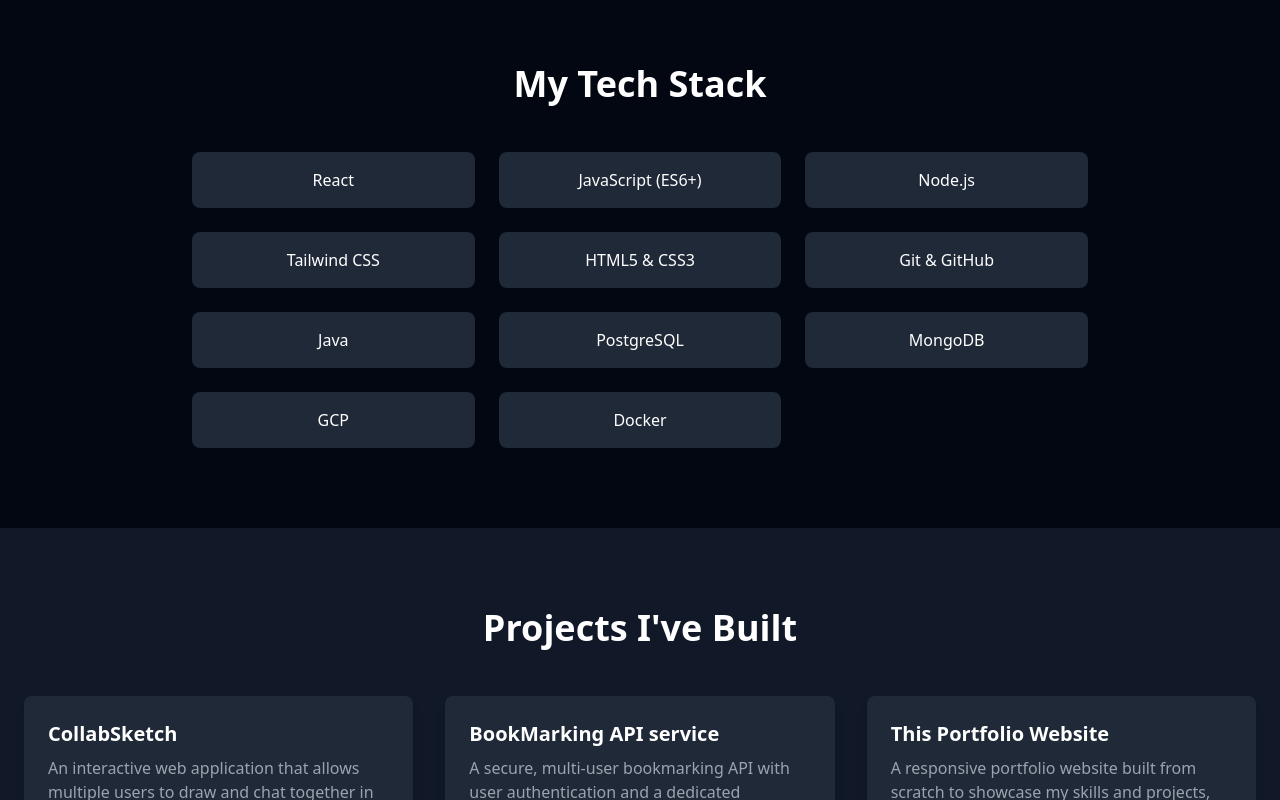
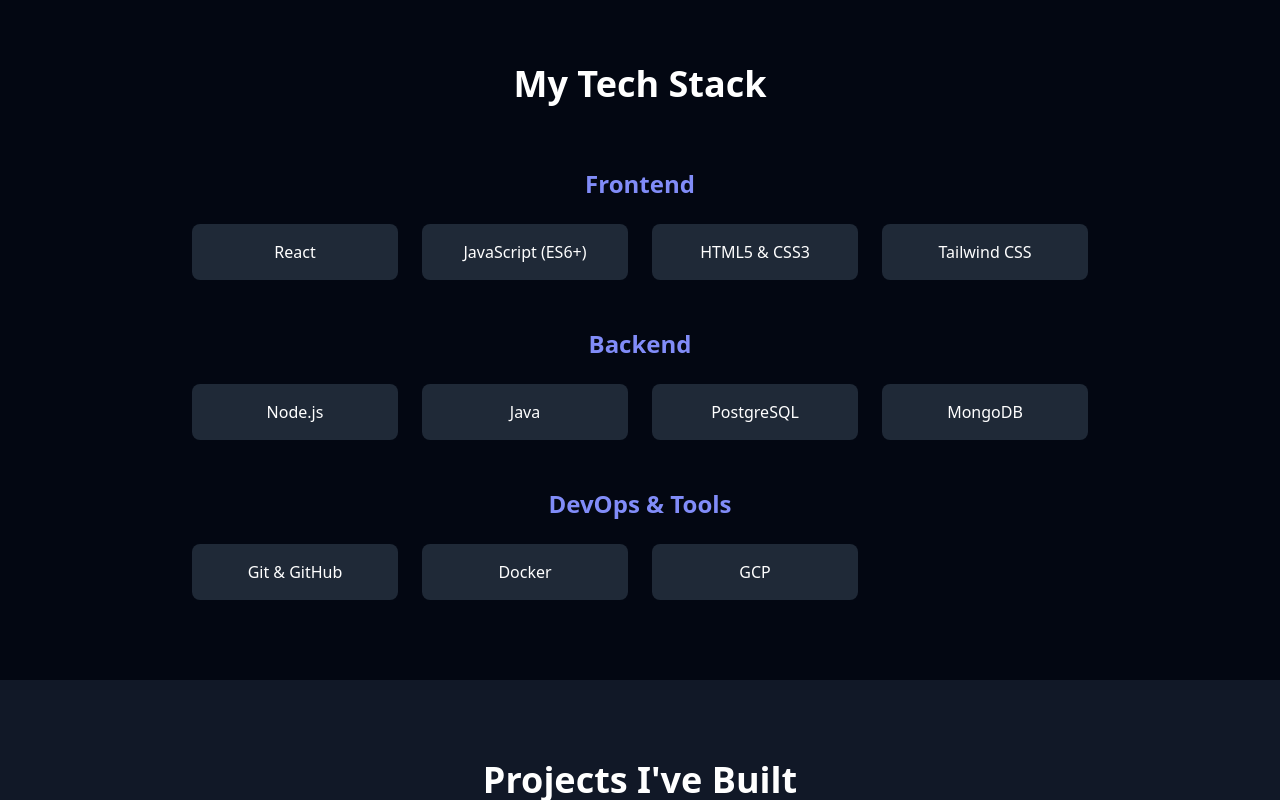
Before and after one commit to Artham001/React-Portfolio, a React (Vite) app: page / in a window 1280 px wide. Shown: the part 816-1616 px from the top of the page. Built offline with nearby package versions, Linux system fonts and the light colour scheme.

Commit message:
changed the skills section

```diff
--- a/src/components/Skills.jsx
+++ b/src/components/Skills.jsx
@@ -1,33 +1,63 @@
 // src/components/Skills.jsx
 
-import SkillCard from './SkillCard'; // <-- 1. IMPORT our new component
+import SkillCard from './SkillCard.jsx';
+// Import the icons you need
+import { Code, GitBranch, Terminal, Database, Cloud, Cog } from 'lucide-react';
 
 function Skills() {
-  const skillsList = [
-    { name: "React" },
-    { name: "JavaScript (ES6+)" },
-    { name: "Node.js" },
-    { name: "Tailwind CSS" },
-    { name: "HTML5 & CSS3" },
-    { name: "Git & GitHub" },
-    { name: "Java" },
-    { name: "PostgreSQL" },
-    { name: "MongoDB" },
-    { name: "GCP" },
-    { name: "Docker" },
+  // 1. UPDATED DATA STRUCTURE: An array of category objects.
+  // Each object has a title and a list of skills within that category.
+  const skillCategories = [
+    {
+      title: "Frontend",
+      skills: [
+        { name: "React", icon: <Code size={24} /> },
+        { name: "JavaScript (ES6+)", icon: <Code size={24} /> },
+        { name: "HTML5 & CSS3", icon: <Code size={24} /> },
+        { name: "Tailwind CSS", icon: <Code size={24} /> },
+      ]
+    },
+    {
+      title: "Backend",
+      skills: [
+        { name: "Node.js", icon: <Terminal size={24} /> },
+        { name: "Java", icon: <Code size={24} /> },
+        { name: "PostgreSQL", icon: <Database size={24} /> },
+        { name: "MongoDB", icon: <Database size={24} /> },
+      ]
+    },
+    {
+      title: "DevOps & Tools",
+      skills: [
+        { name: "Git & GitHub", icon: <GitBranch size={24} /> },
+        { name: "Docker", icon: <Cog size={24} /> },
+        { name: "GCP", icon: <Cloud size={24} /> },
+      ]
+    }
   ];
 
   return (
     <section id="skills" className="py-20 bg-gray-950">
       <div className="container mx-auto px-6">
-        <h2 className="text-4xl font-bold text-center text-white mb-12">
+        <h2 className="text-4xl font-bold text-center text-white mb-16">
           My Tech Stack
         </h2>
 
-        <div className="grid grid-cols-2 md:grid-cols-3 gap-6 max-w-4xl mx-auto">
-          {/* 2. USE SkillCard and PASS the prop */}
-          {skillsList.map((skill) => (
-            <SkillCard key={skill.name} name={skill.name} />
+        {/* 2. UPDATED RENDERING LOGIC: Use a nested map. */}
+        {/* First, map over the categories. */}
+        <div className="space-y-12">
+          {skillCategories.map((category) => (
+            <div key={category.title}>
+              {/* Render the category title */}
+              <h3 className="text-2xl font-semibold text-center text-indigo-400 mb-6">{category.title}</h3>
+
+              {/* Then, map over the skills within that category to create the grid */}
+              <div className="grid grid-cols-2 md:grid-cols-4 gap-6 max-w-4xl mx-auto">
+                {category.skills.map((skill) => (
+                  <SkillCard key={skill.name} name={skill.name} icon={skill.icon} />
+                ))}
+              </div>
+            </div>
           ))}
         </div>
 
```
